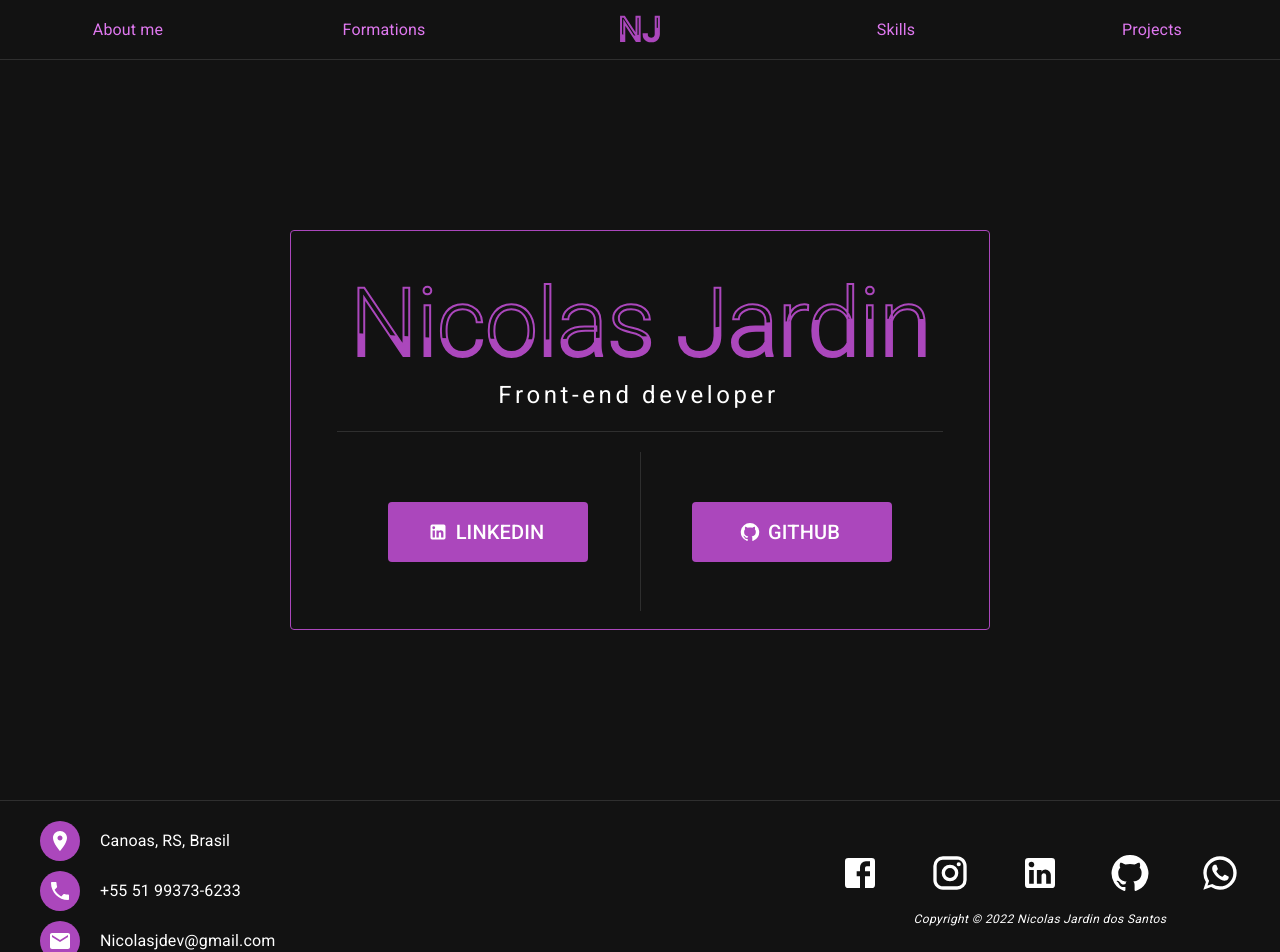
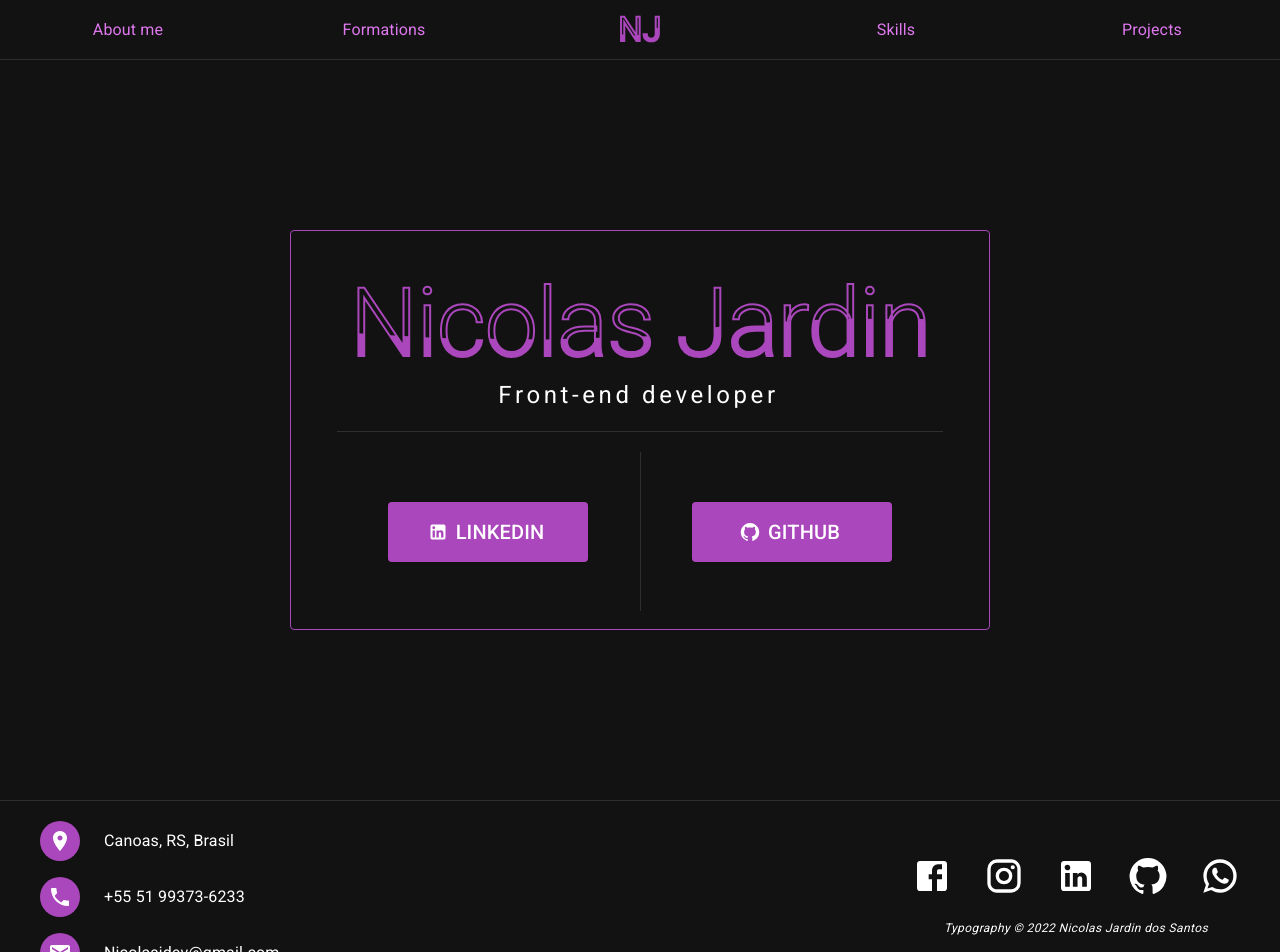
Before and after one commit to NicolasJardin/portfolio, a React (Create React App) app: page / in a window 1280 px wide. Shown: the top 952 px of the page. Built offline with nearby package versions, Linux system fonts and the light colour scheme.

Commit message:
feat(sobre mim): finalizar sobre mim e fazer componente de redes sociais

```diff
--- a/src/mocks/aboutMe/about-me.json
+++ b/src/mocks/aboutMe/about-me.json
@@ -1,9 +1,21 @@
 [
   {
-    "content": "Olá, tudo bem? me chamo Nicolas, tenho 20 anos e sou um desenvolvedor Front-end"
+    "content": "Olá, tudo bem? me chamo Nicolas, tenho 20 anos e sou um desenvolvedor Front-end, gostaria de saber mais sobre mim?",
+    "answer": "Sim"
   },
   {
-    "content": "Você gostaria de ler um pouco da minha trajetória profissional?",
-    "answer": "Sim"
+    "content": "Em 2021 obtive meu primeiro emprego na área de técnologia como estágiario, na Segure, Segurança do trabalho Ltda."
+  },
+  {
+    "content": "Atuava como desenvolvedor fullstack, onde aprofundei meus conhecimentos em PHP, Javascript e React."
+  },
+  {
+    "content": "No mesmo ano, fui contratado como Front-end na Moovin Plataforma E-commerce, onde trabalho atualmente."
+  },
+  {
+    "content": "Aqui pude consolidar minhas habilidades em React e busco me especializar na área cada vez mais."
+  },
+  {
+    "content": "Obrigado por ler até aqui, caso tenha interesse não hesite em entrar em contato."
   }
 ]
--- /dev/null
+++ b/src/modules/display/components/SocialMediaList/SocialMediaList.tsx
@@ -0,0 +1,77 @@
+import {
+  Facebook,
+  GitHub,
+  Instagram,
+  LinkedIn,
+  SvgIconComponent,
+  WhatsApp
+} from '@mui/icons-material'
+import { Link, Stack, StackProps, styled } from '@mui/material'
+
+type SocialMediaListProps = StackProps & {
+  iconSize?: number
+}
+
+const SocialMediaListRoot = styled(Stack, {
+  name: 'SocialMediaListRoot',
+  slot: 'Root'
+})<{ iconSize?: number }>(({ iconSize }) => ({
+  svg: {
+    height: iconSize || 30,
+    width: iconSize || 30
+  }
+}))
+
+const LinkStyled = styled(Link, {
+  name: 'LinkStyled'
+})({
+  color: 'unset'
+})
+
+const getSocialMedia = (icon: SvgIconComponent, hoverColor: string) => {
+  return styled(icon, {
+    name: 'SocialMedia'
+  })(({ theme }) => ({
+    transition: theme.transitions.create('color'),
+
+    '&:hover': {
+      color: hoverColor
+    }
+  }))
+}
+
+const FacebookIcon = getSocialMedia(Facebook, '#3b5998')
+
+const InstagramIcon = getSocialMedia(Instagram, '#FD1D1D')
+
+const LinkedInIcon = getSocialMedia(LinkedIn, '#0e76a8')
+
+const GitHubIcon = getSocialMedia(GitHub, '#171515')
+
+const WhatsAppIcon = getSocialMedia(WhatsApp, '#25D366')
+
+export default function SocialMediaList(props: SocialMediaListProps) {
+  return (
+    <SocialMediaListRoot {...props}>
+      <LinkStyled target="_blank" href="https://www.facebook.com/profile.php?id=100017057856641">
+        <FacebookIcon />
+      </LinkStyled>
+
+      <LinkStyled target="_blank" href="https://www.instagram.com/nicolas_jardiin/">
+        <InstagramIcon />
+      </LinkStyled>
+
+      <LinkStyled target="_blank" href="https://www.linkedin.com/in/jardin-nicolas/">
+        <LinkedInIcon />
+      </LinkStyled>
+
+      <LinkStyled target="_blank" href="https://github.com/NicolasJardin">
+        <GitHubIcon />
+      </LinkStyled>
+
+      <LinkStyled target="_blank" href="https://wa.me/5551993736233">
+        <WhatsAppIcon />
+      </LinkStyled>
+    </SocialMediaListRoot>
+  )
+}
--- /dev/null
+++ b/src/modules/display/components/SocialMediaList/index.ts
@@ -0,0 +1 @@
+export { default } from './SocialMediaList'
--- a/src/modules/layout/components/Footer/Footer.tsx
+++ b/src/modules/layout/components/Footer/Footer.tsx
@@ -1,15 +1,6 @@
-import {
-  Email,
-  Facebook,
-  GitHub,
-  Instagram,
-  LinkedIn,
-  LocationOn,
-  Phone,
-  SvgIconComponent,
-  WhatsApp
-} from '@mui/icons-material'
-import { Link, styled, Typography } from '@mui/material'
+import { Email, LocationOn, Phone } from '@mui/icons-material'
+import { Stack, styled, Typography } from '@mui/material'
+import SocialMediaList from 'modules/display/components/SocialMediaList'
 
 type FooterProps = {}
 
@@ -24,68 +15,6 @@ const FooterRoot = styled('div', {
   display: 'flex',
   justifyContent: 'space-between'
 }))
-
-const SocialMediaContent = styled('div', {
-  name: 'SocialMediaContent'
-})({
-  display: 'flex',
-  alignItems: 'center',
-  gap: 50
-})
-
-const getSocialMedia = (icon: SvgIconComponent, hoverColor: string) => {
-  return styled(icon, {
-    name: 'SocialMedia'
-  })(({ theme }) => ({
-    height: 40,
-    width: 40,
-    transition: theme.transitions.create('color'),
-
-    '&:hover': {
-      color: hoverColor
-    }
-  }))
-}
-
-const FacebookIcon = getSocialMedia(Facebook, '#3b5998')
-
-const InstagramIcon = getSocialMedia(Instagram, '#FD1D1D')
-
-const LinkedInIcon = getSocialMedia(LinkedIn, '#0e76a8')
-
-const GitHubIcon = getSocialMedia(GitHub, '#171515')
-
-const WhatsAppIcon = getSocialMedia(WhatsApp, '#25D366')
-
-const LinkStyled = styled(Link, {
-  name: 'LinkStyled'
-})({
-  color: 'unset'
-})
-
-const CopyRight = styled(Typography, {
-  name: 'CopyRight'
-})({
-  fontStyle: 'italic'
-})
-
-const LeftFooter = styled('div', {
-  name: 'LeftFooter'
-})({
-  display: 'flex',
-  flexDirection: 'column',
-  gap: 10
-})
-
-const RightFooter = styled('div', {
-  name: 'RightFooter'
-})({
-  display: 'flex',
-  flexDirection: 'column',
-  alignItems: 'center',
-  justifyContent: 'center',
-  gap: 10
-})
 
 const Circle = styled('div', {
   name: 'Circle'
@@ -104,70 +33,41 @@ const Circle = styled('div', {
   }
 }))
 
-const Info = styled('div', {
-  name: 'Info'
-})({
-  display: 'flex',
-  alignItems: 'center',
-  gap: 20
-})
-
 export default function Footer(props: FooterProps) {
   return (
     <FooterRoot>
-      <LeftFooter>
-        <Info>
+      <Stack spacing={2}>
+        <Stack direction="row" spacing={3} alignItems="center">
           <Circle>
             <LocationOn />
           </Circle>
 
           <Typography>Canoas, RS, Brasil</Typography>
-        </Info>
+        </Stack>
 
-        <Info>
+        <Stack direction="row" spacing={3} alignItems="center">
           <Circle>
             <Phone />
           </Circle>
 
           <Typography>+55 51 99373-6233</Typography>
-        </Info>
+        </Stack>
 
-        <Info>
+        <Stack direction="row" spacing={3} alignItems="center">
           <Circle>
             <Email />
           </Circle>
 
           <Typography>Nicolasjdev@gmail.com</Typography>
-        </Info>
-      </LeftFooter>
+        </Stack>
+      </Stack>
 
-      <RightFooter>
-        <SocialMediaContent>
-          <LinkStyled
-            target="_blank"
-            href="https://www.facebook.com/profile.php?id=100017057856641"
-          >
-            <FacebookIcon />
-          </LinkStyled>
-
-          <LinkStyled target="_blank" href="https://www.instagram.com/nicolas_jardiin/">
-            <InstagramIcon />
-          </LinkStyled>
-
-          <LinkStyled target="_blank" href="https://www.linkedin.com/in/jardin-nicolas/">
-            <LinkedInIcon />
-          </LinkStyled>
-
-          <LinkStyled target="_blank" href="https://github.com/NicolasJardin">
-            <GitHubIcon />
-          </LinkStyled>
-
-          <LinkStyled target="_blank" href="https://wa.me/5551993736233">
-            <WhatsAppIcon />
-          </LinkStyled>
-        </SocialMediaContent>
-        <CopyRight variant="caption">Copyright © 2022 Nicolas Jardin dos Santos</CopyRight>
-      </RightFooter>
+      <Stack spacing={2} alignItems="center" justifyContent="center">
+        <SocialMediaList direction="row" spacing={4} iconSize={40} />
+        <Typography fontStyle="italic" variant="caption">
+          Typography © 2022 Nicolas Jardin dos Santos
+        </Typography>
+      </Stack>
     </FooterRoot>
   )
 }
--- a/src/views/AboutMe/AboutMe.tsx
+++ b/src/views/AboutMe/AboutMe.tsx
@@ -3,10 +3,11 @@ import TypingText from 'modules/animation/components/TypingText'
 import { FadeIn } from 'modules/animation/keyframes/FadeIn'
 import ChatBox from 'modules/display/components/ChatBox'
 import ContentWillAppear from 'modules/display/components/ContentWillAppear'
+import SocialMediaList from 'modules/display/components/SocialMediaList'
 import Page from 'modules/layout/components/Page'
+import { useCallback, useMemo, useState } from 'react'
 import { useTranslation } from 'react-i18next'
 import useGetAboutMeMessages from 'services/aboutMe/queries/useGetAboutMeMessages'
-import { useMemo, useState, useCallback } from 'react'
 
 const AboutMeAvatar = styled(Avatar, {
   name: 'AboutMeAvatar'
@@ -51,6 +52,8 @@ export default function AboutMe() {
 
   const nextStep = useCallback(() => setStep(prevValue => prevValue + 1), [])
 
+  const lastMessageIndex = useMemo(() => (messages?.length ? messages.length - 1 : 0), [messages])
+
   return (
     <AboutMeRoot>
       <Stack direction="row" spacing={5}>
@@ -67,24 +70,29 @@ export default function AboutMe() {
         </Stack>
       </Stack>
 
-      <Stack spacing={4}>
+      <Stack spacing={2}>
         {chatMessages?.map((message, index) => (
-          <ChatBoxWithButton key={index}>
+          <ChatBoxWithButton key={index} firstMessage={index === 0}>
             <TypingText
+              variant="body2"
               animation={{
                 disabled: index < step,
                 steps: 100,
-                time: 5
+                time: 4
               }}
             >
               {t(message.content)}
             </TypingText>
 
             {step === index && (
-              <ContentWillAppear delay={6000}>
-                <ChatBoxButton onClick={nextStep} variant="outlined">
-                  {t(`${message.answer || 'Próximo'}`)}
-                </ChatBoxButton>
+              <ContentWillAppear delay={4000}>
+                {lastMessageIndex > index ? (
+                  <ChatBoxButton onClick={nextStep} variant="outlined">
+                    {t(`${message.answer || 'Próximo'}`)}
+                  </ChatBoxButton>
+                ) : (
+                  <SocialMediaList direction="row" spacing={2} />
+                )}
               </ContentWillAppear>
             )}
           </ChatBoxWithButton>
```
Also changed, not shown: src/modules/display/components/ChatBox/ChatBox.tsx (+8 -5 lines).
